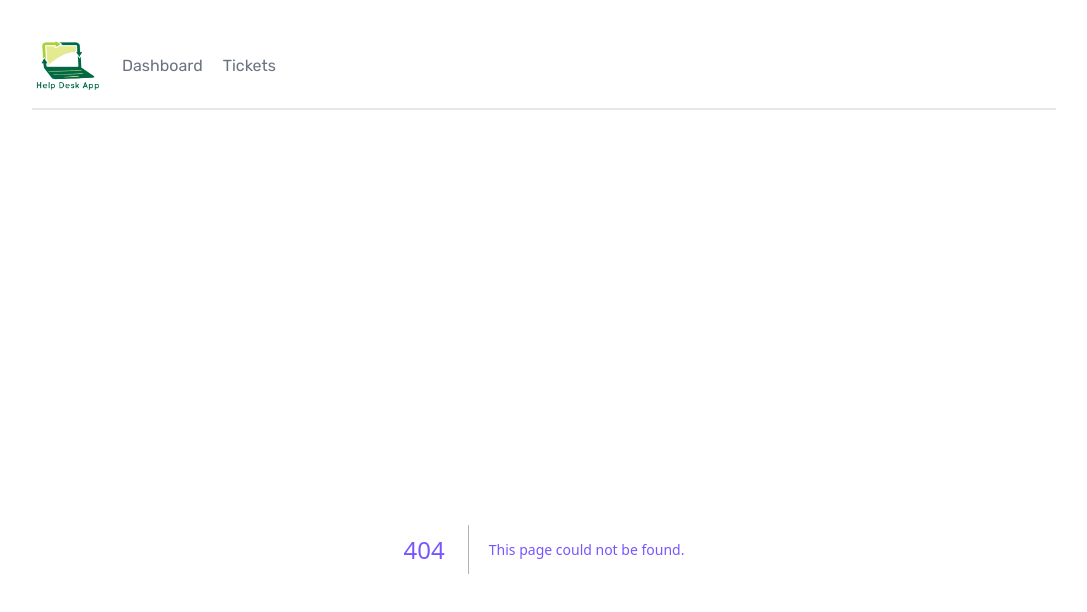
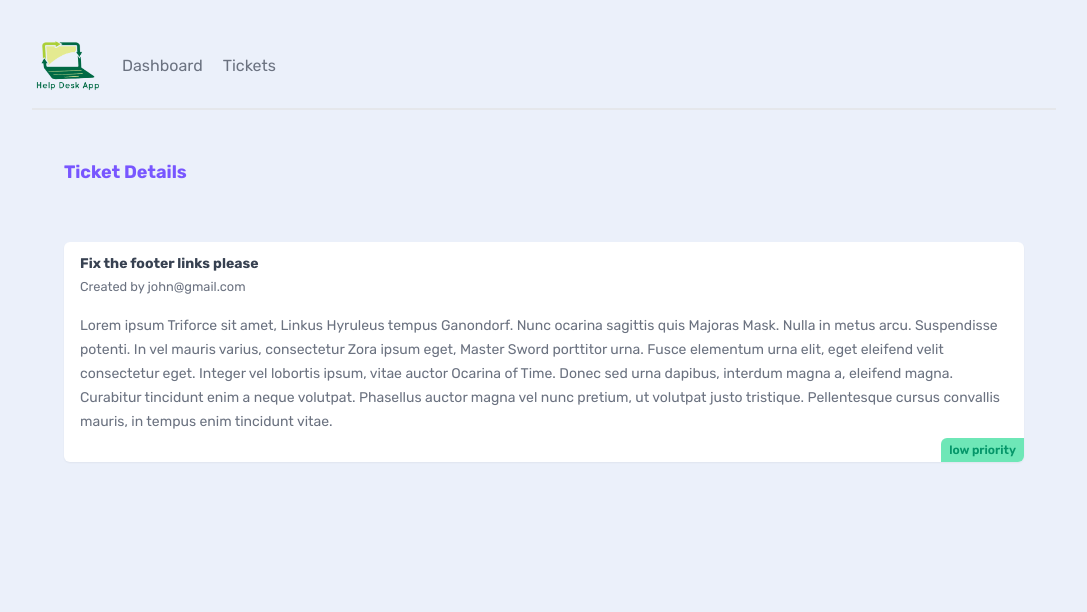
Before and after one commit to anhqui/nextjs-p40, a Next.js app: page /tickets/1 in a window 1280 px wide. Before the commit this address had no page. Shown: the top 612 px of the page, without its empty margins (96-1183 px from the left). Built offline with nearby package versions, Linux system fonts and the light colour scheme; data requests are answered from the project's data file.

Commit message:
first commit

```diff
--- a/app/tickets/TicketList.jsx
+++ b/app/tickets/TicketList.jsx
@@ -1,3 +1,5 @@
+import Link from "next/link";
+
 async function getTickets() {
   const res = await fetch("http://localhost:4000/tickets", {
     next: {
@@ -13,11 +15,13 @@
     <>
       {tickets.map((ticket) => (
         <div key={ticket.id} className="card my-5">
-          <h3>{ticket.ticket}</h3>
-          <p>{ticket.body.slice(0, 200)}...</p>
-          <div className={`pill ${ticket.priority}`}>
-            {ticket.priority} priority
-          </div>
+          <Link href={`/tickets/${ticket.id}`}>
+            <h3>{ticket.title}</h3>
+            <p>{ticket.body.slice(0, 200)}...</p>
+            <div className={`pill ${ticket.priority}`}>
+              {ticket.priority} priority
+            </div>
+          </Link>
         </div>
       ))}
       {tickets.length === 0 && (
--- /dev/null
+++ b/app/tickets/[id]/page.jsx
@@ -0,0 +1,28 @@
+async function getTicket(id) {
+  const res = await fetch("http://localhost:4000/tickets/" + id, {
+    next: {
+      revalidate: 60,
+    },
+  });
+  return res.json();
+}
+
+export default async function TicketDetails({ params }) {
+  const ticket = await getTicket(params.id);
+
+  return (
+    <main>
+      <nav>
+        <h2>Ticket Details</h2>
+      </nav>
+      <div className="card">
+        <h3>{ticket.title}</h3>
+        <small>Created by {ticket.user_email}</small>
+        <p>{ticket.body}</p>
+        <div className={`pill ${ticket.priority}`}>
+          {ticket.priority} priority
+        </div>
+      </div>
+    </main>
+  );
+}
```
